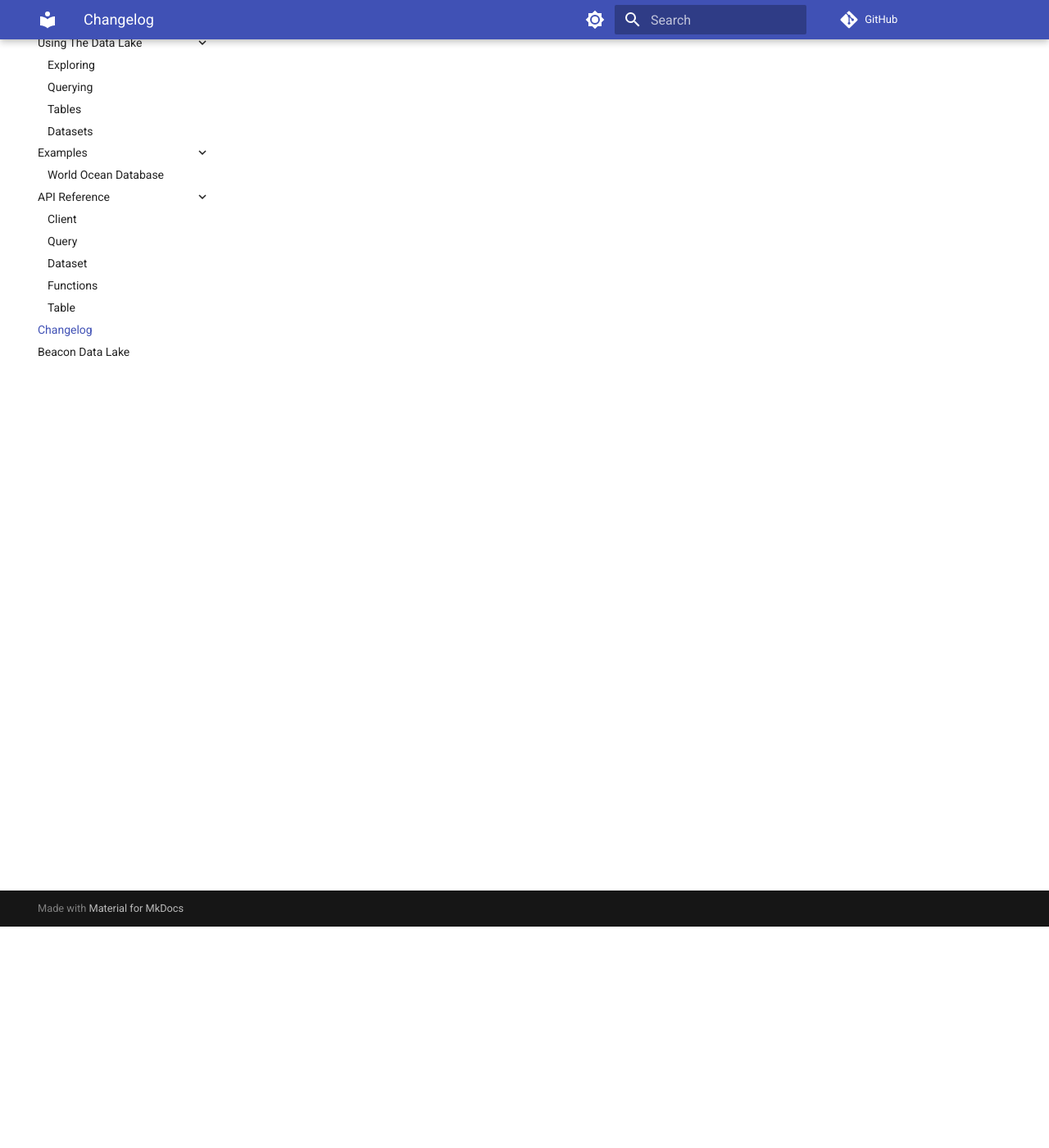
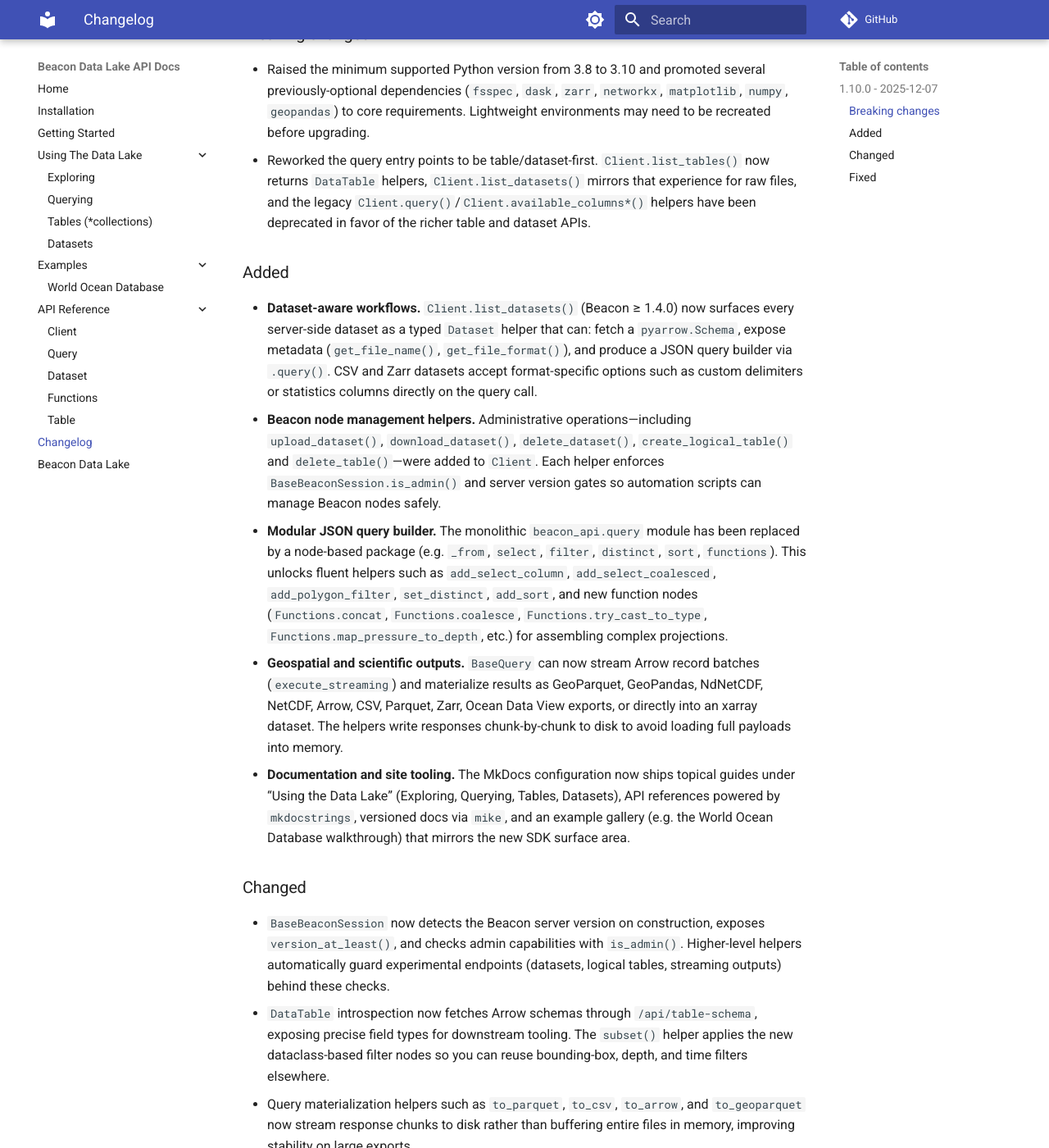
Before and after one commit to maris-development/beacon-py, an MkDocs documentation site: the page built from docs/changelog.md, in a window 1280 px wide and 1400 px high, scrolled down 270 px. Shown: the whole window at 82% size. Built offline with MkDocs 1.6.1 and Material for MkDocs 9.7.7, drawn with Linux system fonts in a browser that asks for light colours; comment, search, counter and statistics services are not loaded; the version menu is left out; some of the changed text lies outside the part shown.

Commit message:
update docs

```diff
--- a/docs/changelog.md
+++ b/docs/changelog.md
@@ -1,3 +1,32 @@
 # Changelog
 
 All notable changes to this project will be documented in this file.
+
+## [1.10.0] - 2025-12-07
+
+### Breaking changes
+
+- Raised the minimum supported Python version from 3.8 to 3.10 and promoted several previously-optional dependencies (`fsspec`, `dask`, `zarr`, `networkx`, `matplotlib`, `numpy`, `geopandas`) to core requirements. Lightweight environments may need to be recreated before upgrading.
+- Reworked the query entry points to be table/dataset-first. `Client.list_tables()` now returns `DataTable` helpers, `Client.list_datasets()` mirrors that experience for raw files, and the legacy `Client.query()`/`Client.available_columns*()` helpers have been deprecated in favor of the richer table and dataset APIs.
+
+### Added
+
+- **Dataset-aware workflows.** `Client.list_datasets()` (Beacon ≥ 1.4.0) now surfaces every server-side dataset as a typed `Dataset` helper that can: fetch a `pyarrow.Schema`, expose metadata (`get_file_name()`, `get_file_format()`), and produce a JSON query builder via `.query()`. CSV and Zarr datasets accept format-specific options such as custom delimiters or statistics columns directly on the query call.
+- **Beacon node management helpers.** Administrative operations—including `upload_dataset()`, `download_dataset()`, `delete_dataset()`, `create_logical_table()` and `delete_table()`—were added to `Client`. Each helper enforces `BaseBeaconSession.is_admin()` and server version gates so automation scripts can manage Beacon nodes safely.
+- **Modular JSON query builder.** The monolithic `beacon_api.query` module has been replaced by a node-based package (e.g. `_from`, `select`, `filter`, `distinct`, `sort`, `functions`). This unlocks fluent helpers such as `add_select_column`, `add_select_coalesced`, `add_polygon_filter`, `set_distinct`, `add_sort`, and new function nodes (`Functions.concat`, `Functions.coalesce`, `Functions.try_cast_to_type`, `Functions.map_pressure_to_depth`, etc.) for assembling complex projections.
+- **Geospatial and scientific outputs.** `BaseQuery` can now stream Arrow record batches (`execute_streaming`) and materialize results as GeoParquet, GeoPandas, NdNetCDF, NetCDF, Arrow, CSV, Parquet, Zarr, Ocean Data View exports, or directly into an xarray dataset. The helpers write responses chunk-by-chunk to disk to avoid loading full payloads into memory.
+- **Documentation and site tooling.** The MkDocs configuration now ships topical guides under “Using the Data Lake” (Exploring, Querying, Tables, Datasets), API references powered by `mkdocstrings`, versioned docs via `mike`, and an example gallery (e.g. the World Ocean Database walkthrough) that mirrors the new SDK surface area.
+
+### Changed
+
+- `BaseBeaconSession` now detects the Beacon server version on construction, exposes `version_at_least()`, and checks admin capabilities with `is_admin()`. Higher-level helpers automatically guard experimental endpoints (datasets, logical tables, streaming outputs) behind these checks.
+- `DataTable` introspection now fetches Arrow schemas through `/api/table-schema`, exposing precise field types for downstream tooling. The `subset()` helper applies the new dataclass-based filter nodes so you can reuse bounding-box, depth, and time filters elsewhere.
+- Query materialization helpers such as `to_parquet`, `to_csv`, `to_arrow`, and `to_geoparquet` now stream response chunks to disk rather than buffering entire files in memory, improving stability on large exports.
+- Documentation content was rewritten to align with the new APIs—`docs/getting_started.md`, `docs/using/*.md`, and the reference pages now showcase dataset-first queries, polygon filters, geospatial exports, and SQL parity.
+
+### Fixed
+
+- Eliminated runaway memory usage during large exports by switching every file writer to `response.iter_content()` streaming.
+- Hardened dataset/table schema parsing: unsupported Beacon field types now trigger explicit exceptions, while timestamp formats are automatically mapped to the correct `pyarrow` timestamp resolution.
+
+[1.10.0]: https://github.com/maris-development/beacon-py/compare/v1.0.8...release/1.1.0
--- a/mkdocs.yml
+++ b/mkdocs.yml
@@ -60,7 +60,7 @@ nav:
     - Using The Data Lake:
           - Exploring: using/exploring.md
           - Querying: using/querying.md
-          - Tables: using/tables.md
+          - Tables (*collections): using/tables.md
           - Datasets: using/datasets.md
     - Examples:
           - World Ocean Database: examples/wod.md
```
